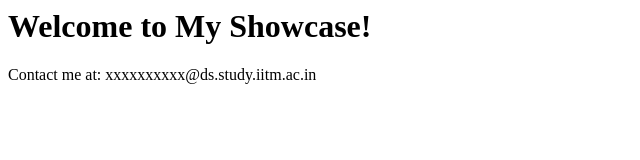
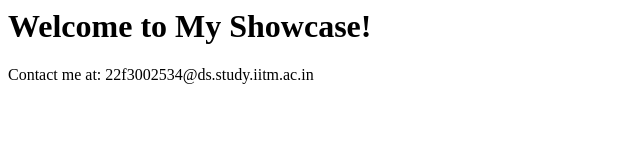
Before and after one commit to Agarwala-Ayush/TDS_W2_GIT, a plain HTML site: page index.html in a window 1280 px wide. Shown: the full height of the page, 0-640 px from the left. Drawn offline with Linux system fonts and the light colour scheme.

Commit message:
Update index.html

```diff
--- a/index.html
+++ b/index.html
@@ -4,6 +4,6 @@
 </head>
 <body>
   <h1>Welcome to My Showcase!</h1>
-  <p>Contact me at: <!--email_off-->xxxxxxxxxx@ds.study.iitm.ac.in<!--/email_off--></p>
+  <p>Contact me at: <!--email_off-->22f3002534@ds.study.iitm.ac.in<!--/email_off--></p>
 </body>
 </html>
```
